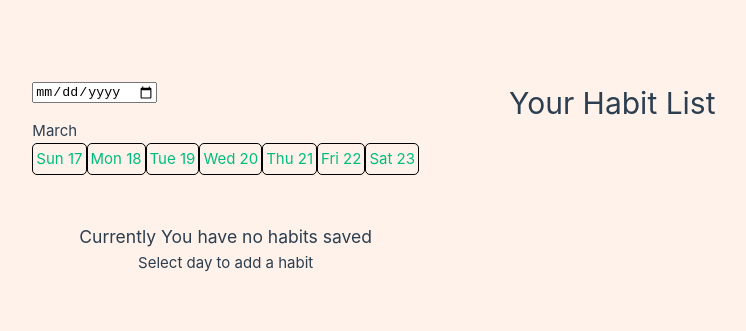
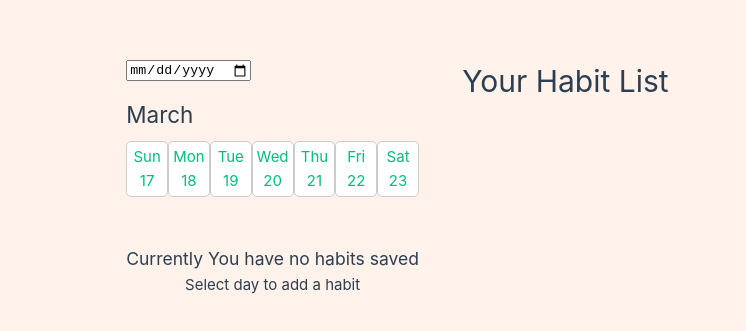
Before and after one commit to KarolisGaiv/habit-tracker, a Vue app: page / in a window 1280 px wide. Shown: the part 223-554 px from the top of the page, without its empty margins (221-967 px from the left). Built offline with nearby package versions, Linux system fonts and the light colour scheme.

Commit message:
add styling to day containers in day navigation header element

```diff
--- a/src/components/DayNavigation/DayNavigation.vue
+++ b/src/components/DayNavigation/DayNavigation.vue
@@ -17,7 +17,12 @@ const historicalWeek = computed(() => {
 });
 
 const formatDay = (date) => {
-  return format(parseISO(date), 'EEE d');
+  return {
+    month: format(parseISO(date), 'EEE'),
+    day: format(parseISO(date), 'd')
+  };
+
+  // return format(parseISO(date), 'EEE d');
 };
 
 const currentMonth = computed(() => {
@@ -31,13 +36,14 @@ const currentMonth = computed(() => {
       <label for="calendar"></label>
       <input type="date" id="calendar" v-model="selectedDate" />
     </div>
-    <span class="month-indicator">{{ currentMonth }}</span>
+    <h2 class="month-indicator">{{ currentMonth }}</h2>
     <div class="days-container">
       <ul>
         <li v-for="(day, index) in historicalWeek" :key="index" class="day-wrapper">
           <RouterLink :to="{ name: 'DayDetails', params: { id: day } }">
-            {{ formatDay(day) }}</RouterLink
-          >
+            <span>{{ formatDay(day).month }}</span>
+            <span>{{ formatDay(day).day }}</span>
+          </RouterLink>
         </li>
       </ul>
     </div>
@@ -53,25 +59,38 @@ const currentMonth = computed(() => {
   margin-bottom: 1rem;
 }
 
+.month-indicator {
+  margin-bottom: 0.5rem;
+}
+
 ul {
   display: flex;
   padding: 0;
 }
 
 .day-wrapper {
-  border: 1px solid black;
+  flex: 1;
+  border: 1px solid #ccc;
   border-radius: 5px;
-  display: flex;
-  flex-direction: column;
   list-style-type: none;
+  justify-content: center;
   cursor: pointer;
   text-align: center;
+  background-color: white;
+  transition:
+    background-color 0.3s ease,
+    transform 0.2s ease;
 }
 
 .day-wrapper:hover {
   background: goldenrod;
 }
 
+a {
+  display: flex;
+  flex-direction: column;
+}
+
 .router-link-active {
   background-color: #e0f155;
 }
```
